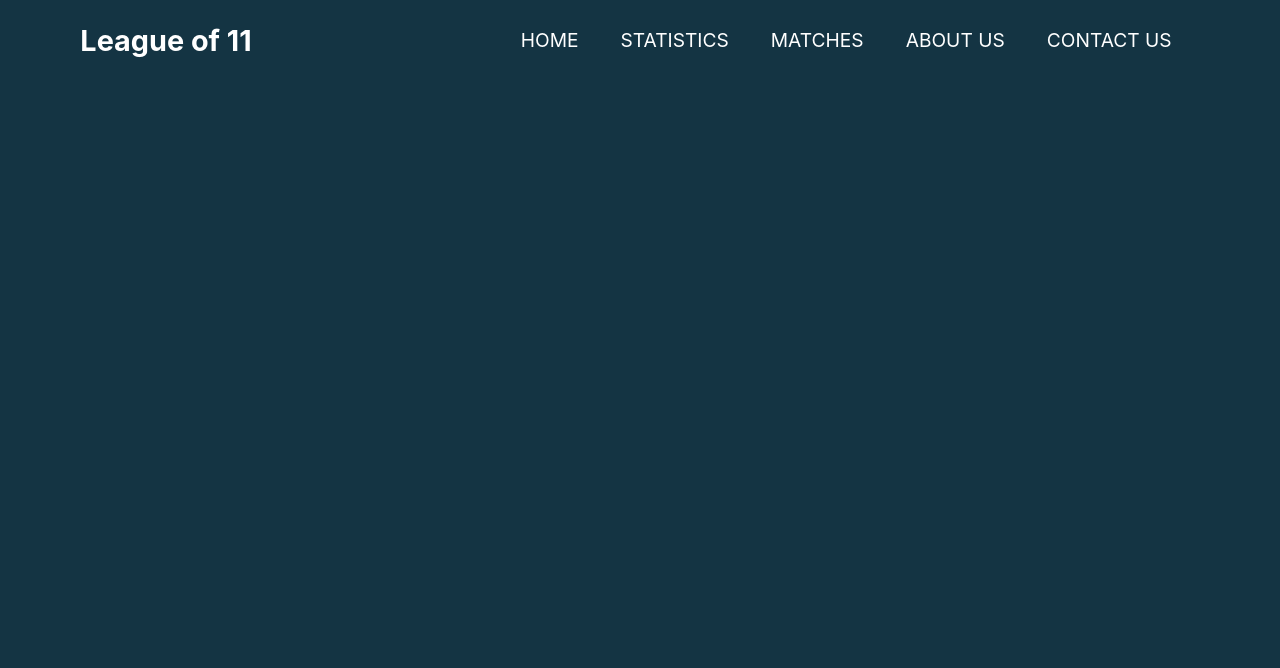
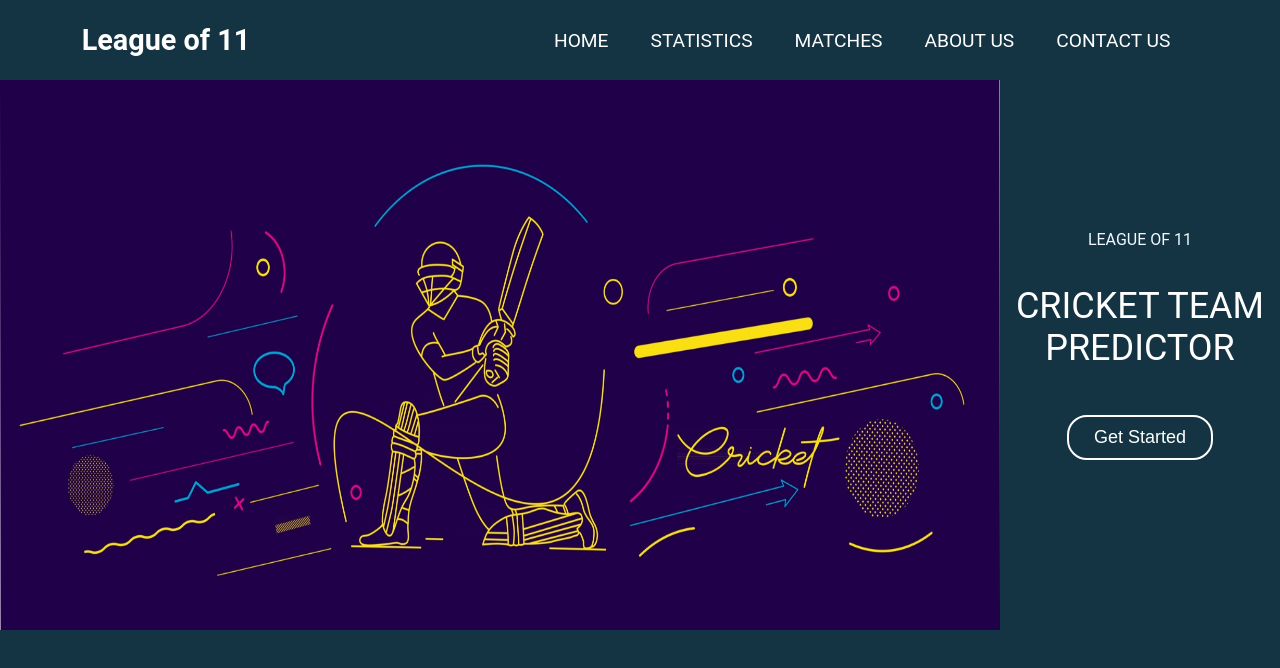
Before and after one commit to pros-kbps/SDGP_Project, a React (Create React App) app in the folder development/: page /start in a window 1280 px wide. Shown: the top 668 px of the page. Built offline with nearby package versions, Linux system fonts and the light colour scheme.

Commit message:
Start page updated

```diff
--- a/development/package.json
+++ b/development/package.json
@@ -21,6 +21,7 @@
     "react-router-dom": "^5.3.0",
     "react-scripts": "5.0.0",
     "react-swipeable-views": "^0.14.0",
+    "sweetalert2": "^11.4.8",
     "web-vitals": "^2.1.4"
   },
   "scripts": {
--- a/development/public/index.html
+++ b/development/public/index.html
@@ -15,6 +15,9 @@
       user's mobile device or desktop. See https://developers.google.com/web/fundamentals/web-app-manifest/
     -->
     <link rel="manifest" href="%PUBLIC_URL%/manifest.json" />
+    <link rel="preconnect" href="https://fonts.googleapis.com">
+    <link rel="preconnect" href="https://fonts.gstatic.com" crossorigin>
+    <link href="https://fonts.googleapis.com/css2?family=PT+Sans+Narrow&display=swap" rel="stylesheet">
     <!--
       Notice the use of %PUBLIC_URL% in the tags above.
       It will be replaced with the URL of the `public` folder during the build.
--- a/development/src/App.js
+++ b/development/src/App.js
@@ -17,7 +17,7 @@ function App() {
         <Router history={history}>
             <Navbar />
             <Switch>
-                <Route path="/" exact component={Start} />
+                <Route path="/start" exact component={Start} />
                 <Route path="/home" exact component={Home} />
                 <Route path="/prediction" exact component={Prediction} />
                 <Route path="/matches" exact component={Matches} />
--- a/development/src/index.css
+++ b/development/src/index.css
@@ -2,9 +2,10 @@ body {
     margin: 0;
     font-family: -apple-system, BlinkMacSystemFont, 'Segoe UI', 'Roboto', 'Oxygen',
       'Ubuntu', 'Cantarell', 'Fira Sans', 'Droid Sans', 'Helvetica Neue',
-      sans-serif;
+      sans-serif,'PT Sans Narrow';
     -webkit-font-smoothing: antialiased;
     -moz-osx-font-smoothing: grayscale;
+
   }
 
   code {
--- a/development/src/pages/Start.js
+++ b/development/src/pages/Start.js
@@ -6,26 +6,30 @@ import '../styles/Start.css';
 import Grid from '@mui/material/Grid';
 import Box from '@mui/material/Box';
 import Button from '@mui/material/Button';
+import startpageImg from '../assets/startimage.jpg';
 
 
 
-function Start() {
+export default function Start() {
   return (
-    <Box sx={{ flexGrow: 1 }}>
-      <Grid container spacing={2}>
-        <Grid item xs={3}>
-           <img alt="complex" src="../assets/LPimg1.jpg" />
-        </Grid>
-        <Grid item xs={9} container direction="column" justifyContent="center" alignItems="center">
-          <div className="text">
-             <p id= "txt1">BATSMEN SCORE PREDICTOR</p>
-             <Button className="but1" variant="outlined" color="primary">Get Started</Button>
-          </div>
-          </Grid>
-      </Grid>
-    </Box>
+    <div class= "container">
+      <div class="image">
+         <img src = {startpageImg} alt = "cricket image"/>
+      </div>
+      <div class="content">
+        <logo>
+          LEAGUE OF 11
+        </logo>
+        <p id="txt1">
+          CRICKET TEAM PREDICTOR
+        </p>
+        <button id="Button">
+           Get Started
+        </button>
+
+      </div>
+
+    </div>
 
   );
 }
-
-export default Start;
--- a/development/src/styles/Start.css
+++ b/development/src/styles/Start.css
@@ -1,22 +1,21 @@
 body{
     background-color: #143443;
     margin-top: 0%;
+    font-family:'Roboto',sans-serif ;
+
   }
   .root{
-    height:600;
+    height:500px;
     display:flex;
 
   }
-  .text{
-    align-items: center;
-    border: 100 50 100 50;
+  .content{
+      padding-top: 150px;
   }
 
-  .img-cricket {
-    height: 560px;
-    width:390px;
-
-    pointer-events: none;
+  .image img{
+    height:550px;
+    width:1000px;
     float:left;
   }
 
@@ -25,12 +24,27 @@ body{
     font-size :36px;
 
   }
-  .but1{
-    background-color: #31708e;
+
+  #Button{
+
+    background-color:transparent;
+    border: 2px solid white;
     color:white;
-    font-size:24px;
+    font-size:18px;
     text-align: center;
-    padding:5px 10px 5px 10px;
-    border-radius: 30px;
+    padding:10px 25px 10px 25px;
+    border-radius: 20px;
+    margin: 10px 0px;
+    cursor: pointer;
+    transition:0.4s;
+
 
   }
+
+  #Button:hover {
+    background-color:#26617c;
+    color:white;
+    right: -20px;
+    transition: 0.5s;
+
+  }
```
Also changed, not shown: development/src/assets/startimage.jpg (added), 1 other file (tests, documents, lock files or other folders).
